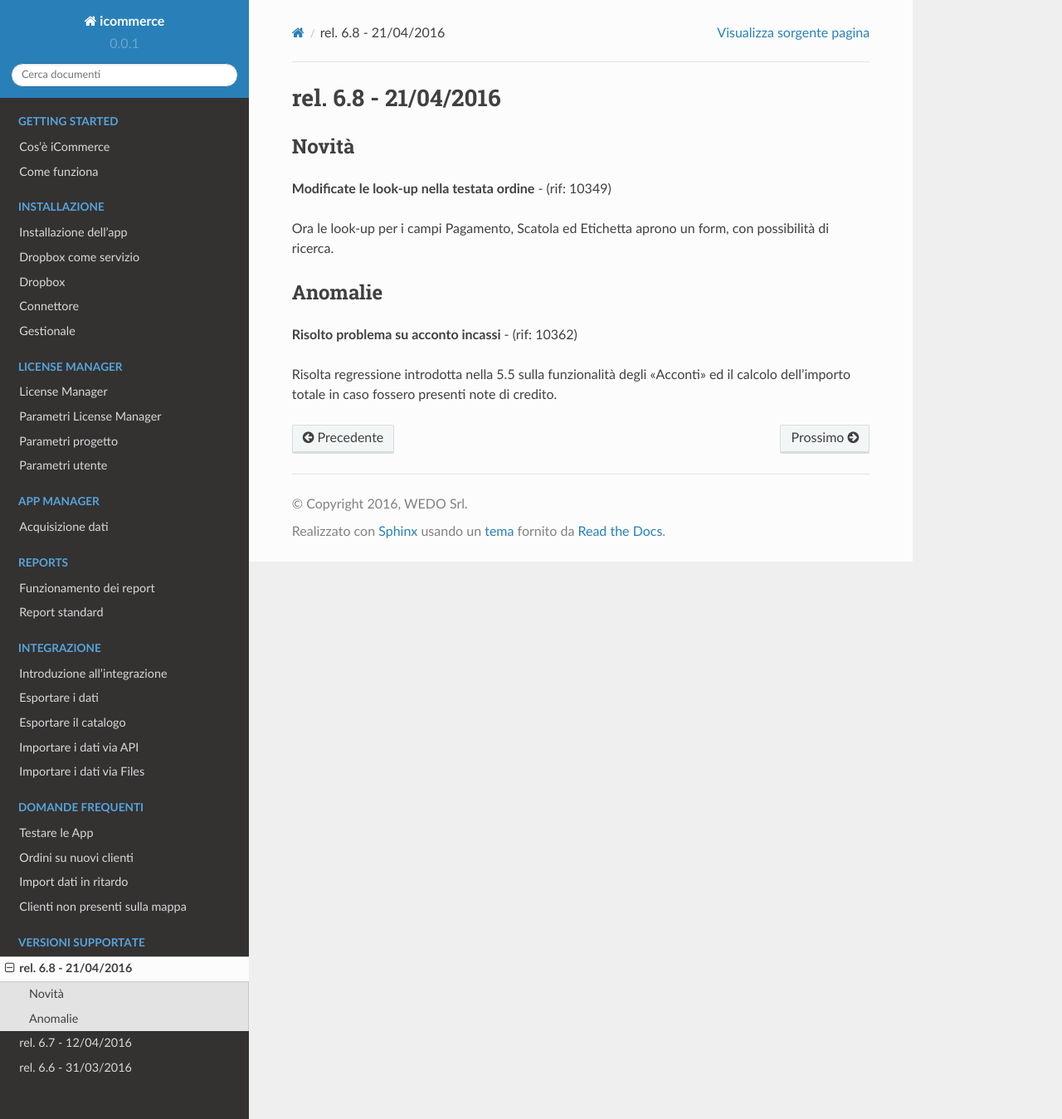
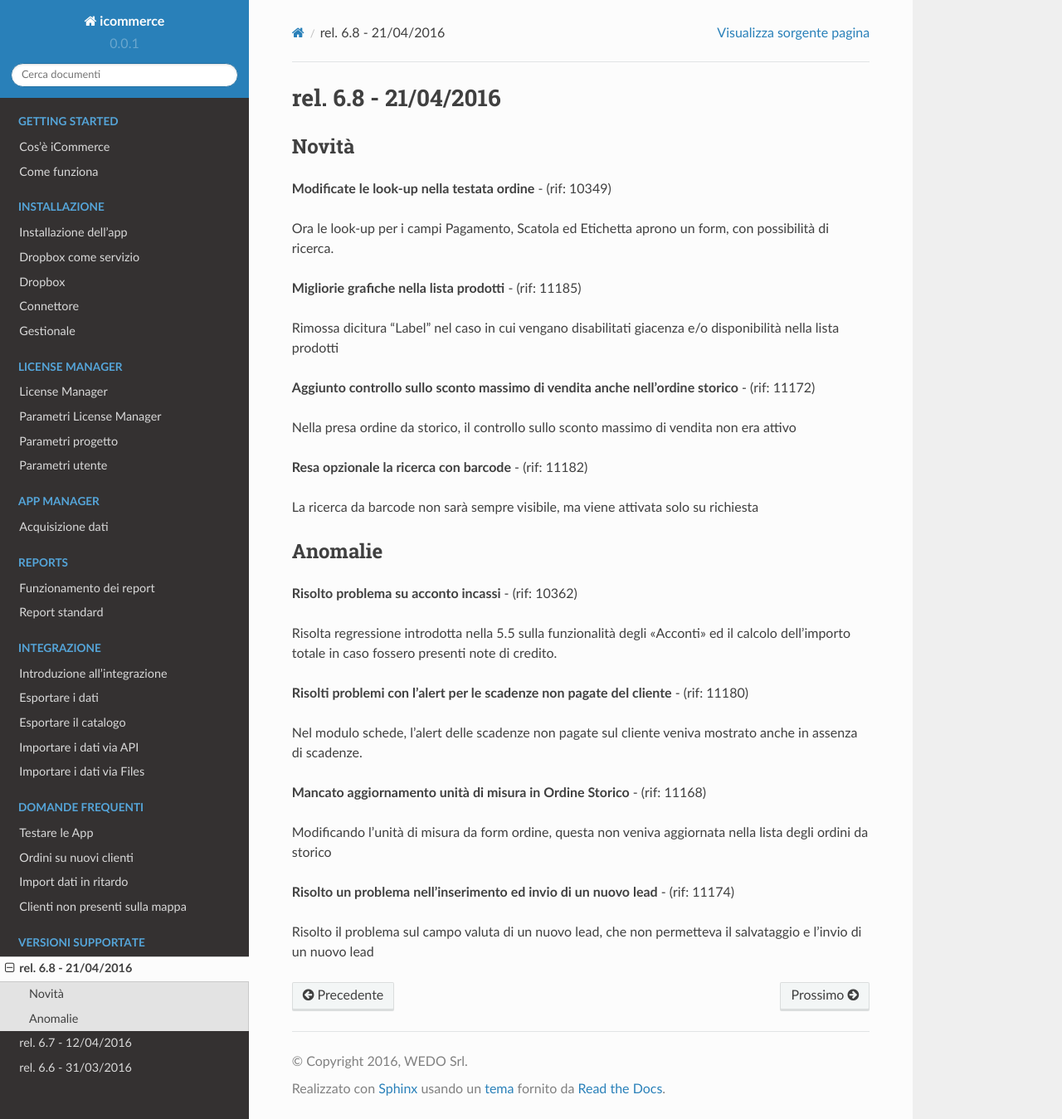
Before and after one commit to wedoit-io/doc-icommerce, a Sphinx documentation site: the page built from source/release-6-8.rst, in a window 1280 px wide and 1349 px high. Shown: the whole window at 83% size. Built offline with Sphinx 7.4.7 and the Read the Docs theme 2.0.0, drawn with Linux system fonts in a browser that asks for light colours.

Commit message:
Update release-6-8.rst

```diff
--- a/source/release-6-8.rst
+++ b/source/release-6-8.rst
@@ -8,6 +8,17 @@ Novità
 
 Ora le look-up per i campi Pagamento, Scatola ed Etichetta aprono un form, con possibilità di ricerca.
 
+**Migliorie grafiche nella lista prodotti** - (rif: 11185)
+
+Rimossa dicitura 'Label' nel caso in cui vengano disabilitati giacenza e/o disponibilità nella lista prodotti
+
+**Aggiunto controllo sullo sconto massimo di vendita anche nell'ordine storico** - (rif: 11172)
+
+Nella presa ordine da storico, il controllo sullo sconto massimo di vendita non era attivo
+
+**Resa opzionale la ricerca con barcode** - (rif: 11182)
+
+La ricerca da barcode non sarà sempre visibile, ma viene attivata solo su richiesta
 
 Anomalie
 --------
@@ -15,3 +26,15 @@ Anomalie
 **Risolto problema su acconto incassi** - (rif: 10362)
 
 Risolta regressione introdotta nella 5.5 sulla funzionalità degli "Acconti" ed il calcolo dell'importo totale in caso fossero presenti note di credito.
+
+**Risolti problemi con l'alert per le scadenze non pagate del cliente** - (rif: 11180)
+
+Nel modulo schede, l'alert delle scadenze non pagate sul cliente veniva mostrato anche in assenza di scadenze.
+
+**Mancato aggiornamento unità di misura in Ordine Storico** - (rif: 11168)
+
+Modificando l'unità di misura da form ordine, questa non veniva aggiornata nella lista degli ordini da storico
+
+**Risolto un problema nell'inserimento ed invio di un nuovo lead** - (rif: 11174)
+
+Risolto il problema sul campo valuta di un nuovo lead, che non permetteva il salvataggio e l'invio di un nuovo lead
```
